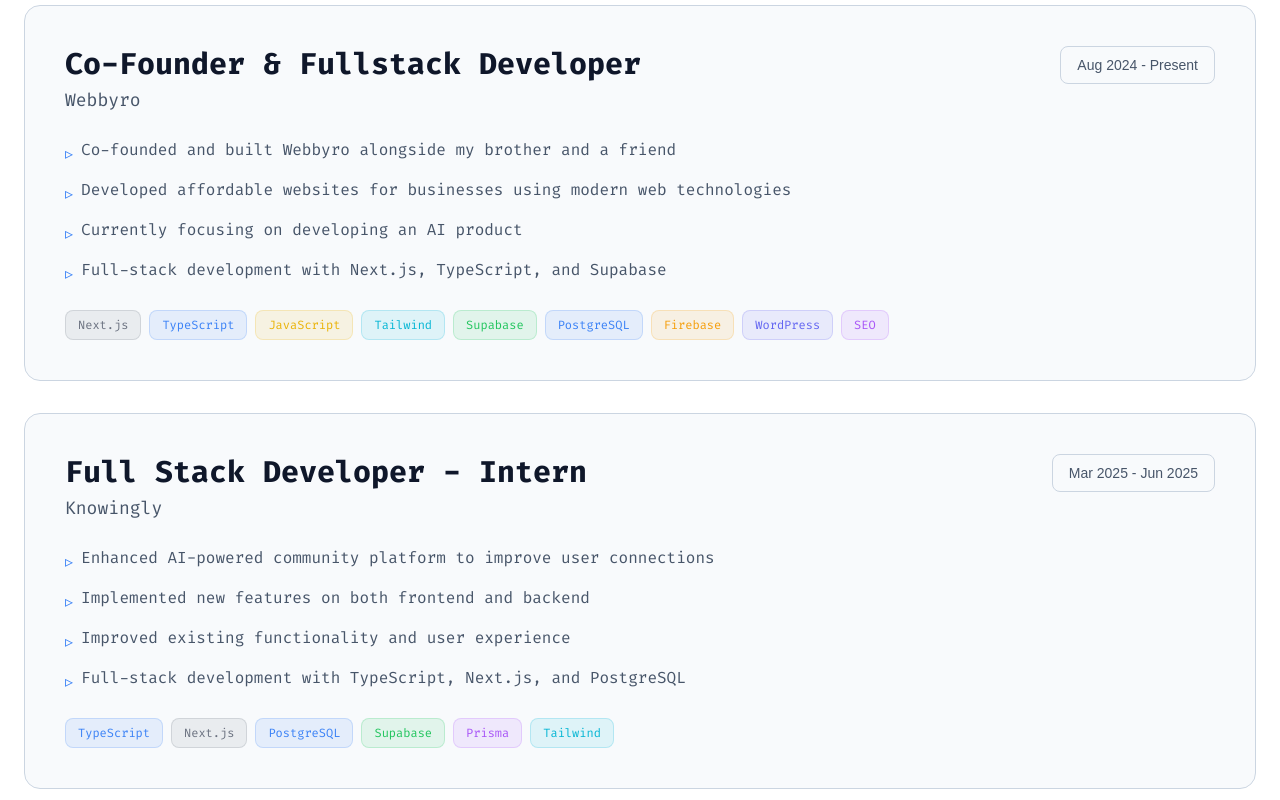
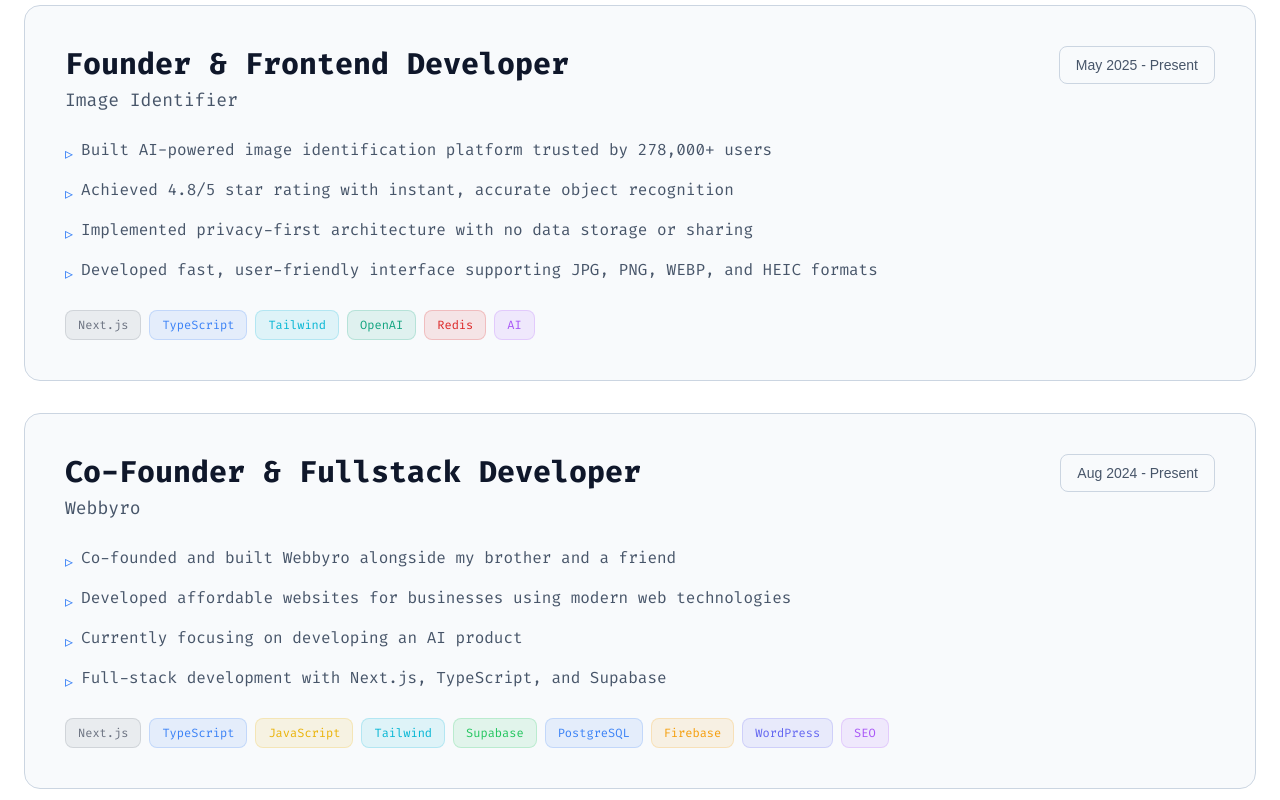
Before and after one commit to chvlpont/portfolio-ph, a Next.js app: page / in a window 1280 px wide. Shown: the part 4280-5080 px from the top of the page. Built offline with nearby package versions, Linux system fonts and the light colour scheme.

Commit message:
add image identifier to experience

```diff
--- a/app/page.tsx
+++ b/app/page.tsx
@@ -268,6 +268,30 @@
   ];
 
   const experiences = [
+    {
+      title: "Founder & Frontend Developer",
+      company: "Image Identifier",
+      period: "May 2025 - Present",
+      gradient: {
+        from: "orange-500",
+        to: "purple-500",
+      },
+      url: "https://imageidentifier.ai/",
+      responsibilities: [
+        "Built AI-powered image identification platform trusted by 278,000+ users",
+        "Achieved 4.8/5 star rating with instant, accurate object recognition",
+        "Implemented privacy-first architecture with no data storage or sharing",
+        "Developed fast, user-friendly interface supporting JPG, PNG, WEBP, and HEIC formats",
+      ],
+      tags: [
+        { label: "Next.js", color: "#6b7280" },
+        { label: "TypeScript", color: "#3b82f6" },
+        { label: "Tailwind", color: "#06b6d4" },
+        { label: "OpenAI", color: "#10a37f" },
+        { label: "Redis", color: "#dc2626" },
+        { label: "AI", color: "#a855f7" },
+      ],
+    },
     {
       title: "Co-Founder & Fullstack Developer",
       company: "Webbyro",
```
